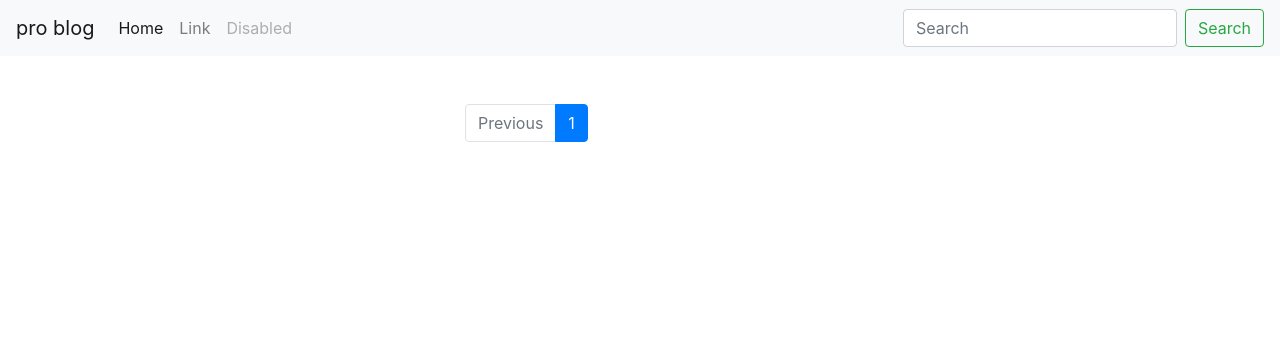
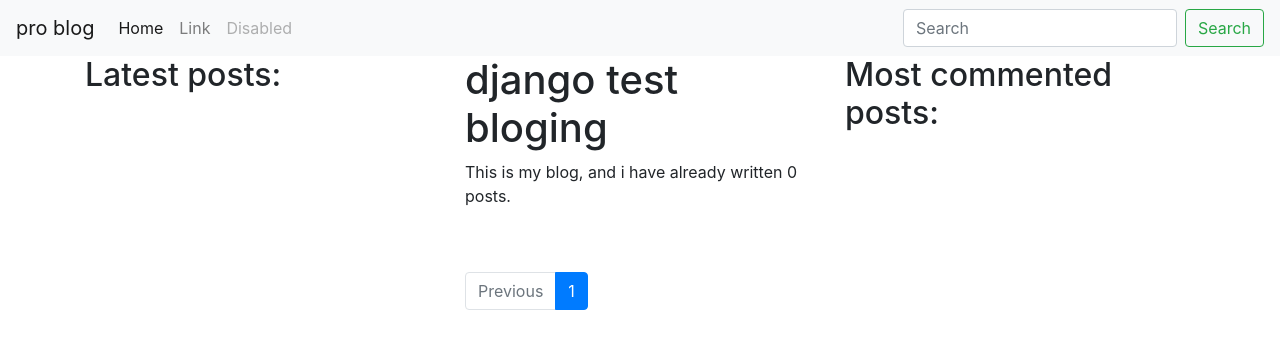
Before and after one commit to maybejke/test_blog, a Django app: page / in a window 1280 px wide. Shown: the top 349 px of the page. Run offline with Django 3.2, Linux system fonts and the light colour scheme; data that the repository does not hold is empty; some libraries are stand-ins or nearby versions.

Commit message:
sitemap and tags for blog

```diff
--- a/blog/templates/blog/index.html
+++ b/blog/templates/blog/index.html
@@ -1,5 +1,6 @@
 {% extends 'base.html' %}
 {% load static %}
+{% load blog_tags %}
 
 {% block title %}
     Blog home
@@ -7,6 +8,27 @@
 
 {% block content %}
 
+    <div class="row">
+        <div class="col-4">
+            <h2>Latest posts:</h2>
+            {% show_latest_posts %}
+        </div>
+        <div class="col-4">
+            <h1>django test bloging</h1>
+            <p>This is my blog, and i have already written {% total_post %} posts.</p>
+        </div>
+        <div class="col-4">
+            <h2>Most commented posts:</h2>
+            {% get_most_commented_post as most_commented_post %}
+            <ul>
+                {% for post in most_commented_post %}
+                    <li>
+                        <a href="{{ post.get_absolute_url }}">{{ post.title }}</a>
+                    </li>
+                {% endfor %}
+            </ul>
+        </div>
+    </div>
 
     {% if tag %}
         <h2> Post tagged with "{{ tag.name }}"</h2>
@@ -15,9 +37,9 @@
         <div class="row">
             <div class="col-lg-8 mt-5 offset-lg-2">
                 Tags:
-                    {% for tag in post.tags.all %}
-                        <a href="{{ post.get_tag_url }}">{{ tag.name }}</a>,
-                    {% endfor %}
+                {% for tag in post.tags.all %}
+                    <a href="{{ post.get_tag_url }}">{{ tag.name }}</a>,
+                {% endfor %}
             </div>
         </div>
         <div class="row">
--- /dev/null
+++ b/blog/templates/blog/snippets/latest_posts.html
@@ -0,0 +1,7 @@
+<ul>
+    {% for post in latest_posts %}
+        <li>
+            <a href="{{ post.get_absolute_url }}"> {{ post.title }}</a>
+        </li>
+    {% endfor %}
+</ul>
--- a/blog/templates/blog/snippets/post_detail_snippet.html
+++ b/blog/templates/blog/snippets/post_detail_snippet.html
@@ -1,10 +1,10 @@
 {% load static %}
-
+{% load blog_tags %}
 
 <div class="card">
     <div class="card-body">
         <h5 class="card-title">{{ post.title }}</h5>
-        <p class="card-text">{{ post.body|truncatewords:30|linebreaks }}</p>
+        <p class="card-text">{{ post.body|markdown }}</p>
         <a href="{{ post.get_absolute_url }}" class="btn btn-primary">read more</a>
         <p> Published {{ post.publish }} by {{ post.author }}</p>
         <p>
--- a/blog/templates/blog/snippets/post_snippet.html
+++ b/blog/templates/blog/snippets/post_snippet.html
@@ -1,11 +1,12 @@
 {% load static %}
+{% load blog_tags %}
 
 
 <div class="card">
     <div class="card-body">
         <h5 class="card-title">{{ post.title }}</h5>
         <h6 class="cart-title" style="font-style: italic">Tags: {{ post.tags.all|join:", " }}</h6>
-        <p class="card-text">{{ post.body }}</p>
+        <p class="card-text">{{ post.body|markdown|truncatewords:30 }}</p>
         <a href="{{ post.get_absolute_url }}" class="btn btn-primary">read more</a>
     </div>
 </div>
--- /dev/null
+++ b/blog/templatetags/blog_tags.py
@@ -0,0 +1,31 @@
+from django import template
+from django.db.models import Count
+from django.utils.safestring import mark_safe
+
+import markdown
+from blog.models import Post
+
+register = template.Library()
+
+
+@register.simple_tag()
+def total_post():
+    return Post.objects.count()
+
+
+@register.inclusion_tag('blog/snippets/latest_posts.html')
+def show_latest_posts(count=5):
+    latest_posts = Post.objects.filter(status__iexact='published').order_by('-publish')[:count]
+    return {'latest_posts': latest_posts}
+
+
+@register.simple_tag()
+def get_most_commented_post(count=5):
+    # <QuerySet [<Post: Fouth Post>, <Post: Initial Post>, <Post: Second Post>, <Post: Third Post>, <Post: Five Post>]>
+    return Post.objects.annotate(total_comments=Count('comments')).order_by('-total_comments')[:count]
+
+# creating filter for reformat html like https://daringfireball.net/projects/markdown/syntax
+@register.filter(name='markdown')
+def markdown_format(text):
+    # mark_safe function of django to mark html as safe code
+    return mark_safe(markdown.markdown(text))
--- a/requirements.txt
+++ b/requirements.txt
@@ -1,6 +1,7 @@
 asgiref==3.2.7
 Django==3.0.5
 django-taggit==1.2.0
+Markdown==3.2.2
 Pillow==7.1.2
 pytz==2020.1
 sqlparse==0.3.1
--- a/templates/base.html
+++ b/templates/base.html
@@ -1,4 +1,5 @@
 {% load static %}
+{% load blog_tags %}
 <!DOCTYPE html>
 <html lang="en">
 <head>
--- a/test_blog/settings.py
+++ b/test_blog/settings.py
@@ -26,6 +26,8 @@ DEBUG = True
 
 ALLOWED_HOSTS = []
 
+SITE_ID = 1
+
 # Application definition
 
 INSTALLED_APPS = [
@@ -35,6 +37,8 @@ INSTALLED_APPS = [
     'django.contrib.sessions',
     'django.contrib.messages',
     'django.contrib.staticfiles',
+    'django.contrib.sites',
+    'django.contrib.sitemaps',
     'blog.apps.BlogConfig',
     'taggit',
 ]
--- a/test_blog/urls.py
+++ b/test_blog/urls.py
@@ -15,8 +15,19 @@ Including another URLconf
 """
 from django.contrib import admin
 from django.urls import path, include
+from django.contrib.sitemaps.views import sitemap
+from blog.sitemaps import PostSitemap
+
+# adding sitemap info for dict
+sitemaps = {
+    'posts': PostSitemap,
+}
 
 urlpatterns = [
     path('admin/', admin.site.urls),
-    path('', include('blog.urls'))
+    path('', include('blog.urls')),
+    # adding url to .../sitemap.xml
+    path('sitemap.xml', sitemap, {'sitemaps': sitemaps}, name='django.contrib.sitemaps.views.sitemap'),
 ]
+
+# admin panel with site domen  http://127.0.0.1:8000/admin/sites/site/
```
Also changed, not shown: blog/sitemaps.py (added, +16 -0 lines), blog/feeds.py (added).
